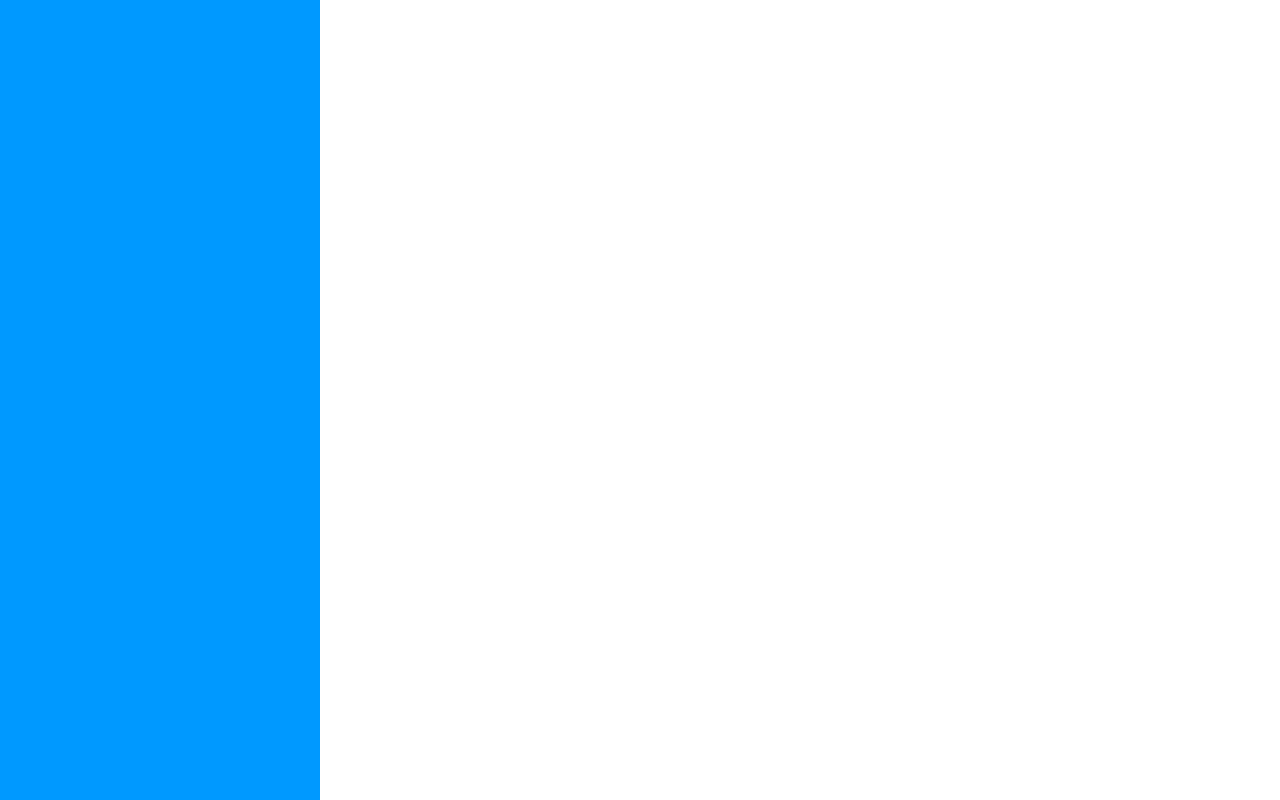
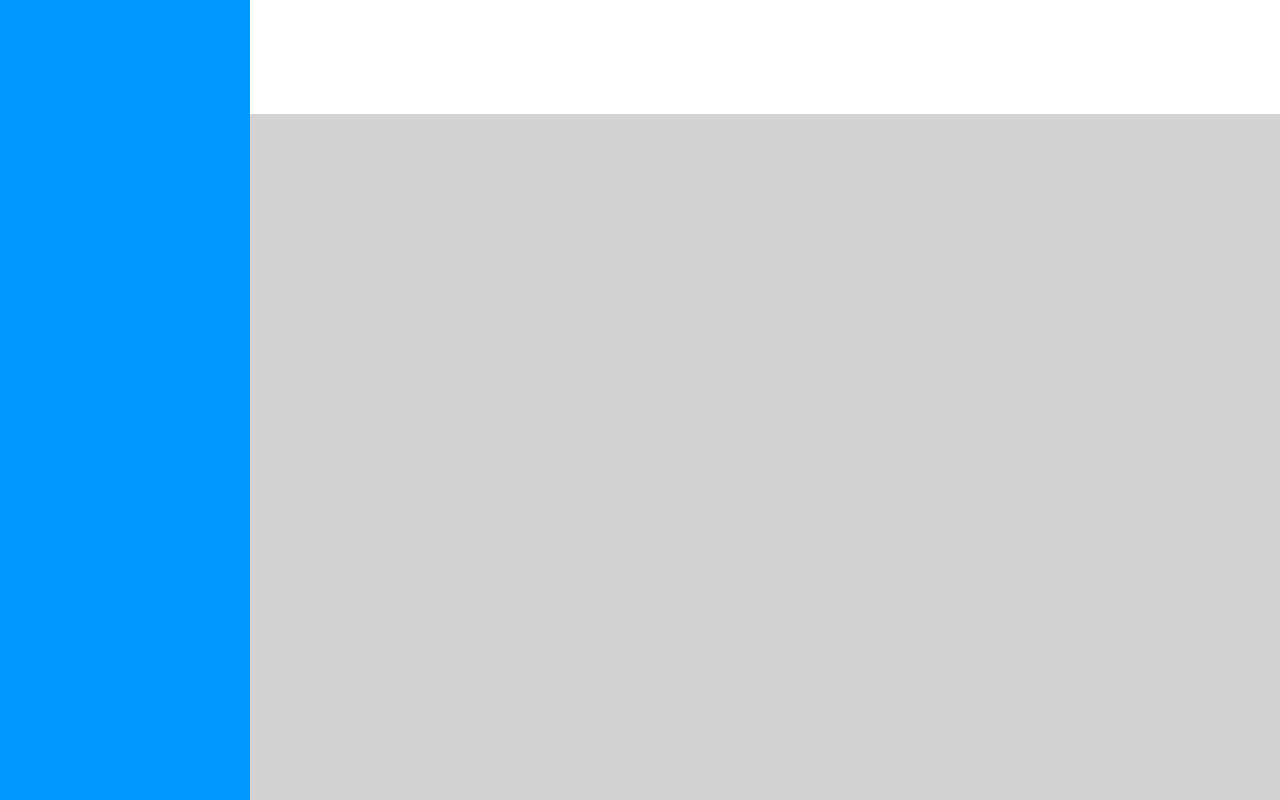
Before and after one commit to gitemeralds/Admin-Dashboard, a plain HTML site: page index.html in a window 1280 px wide. Drawn offline with Linux system fonts and the light colour scheme.

Commit message:
Added header and main template areas to grid

```diff
--- a/styles.css
+++ b/styles.css
@@ -12,11 +12,17 @@ body {
                          "sidebar content content content"
                          "sidebar content content content";
     grid-template-rows: 1fr 1fr 1fr 1fr;
-    grid-template-columns: 1fr 1fr 1fr 1fr;
+    grid-template-columns: 250px 1fr 1fr 1fr;
 }
 
 .content {
     grid-area: content;
+    display: grid;
+    grid-template-areas: "header header header"
+                         "main main main"
+                         "main main main"
+                         "main main main";
+    grid-template-rows: 1fr 2fr 2fr 2fr;
 }
 
 .sidebar {
```
